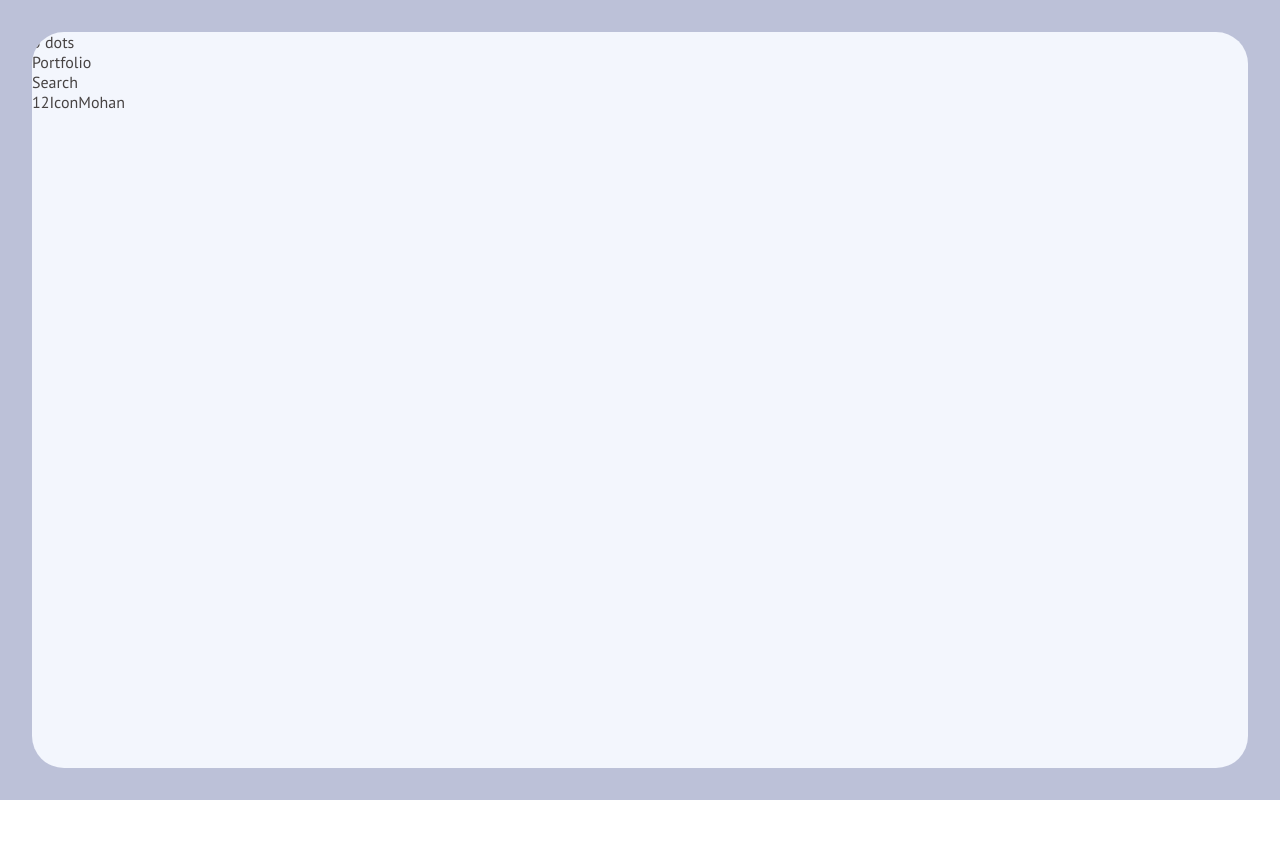
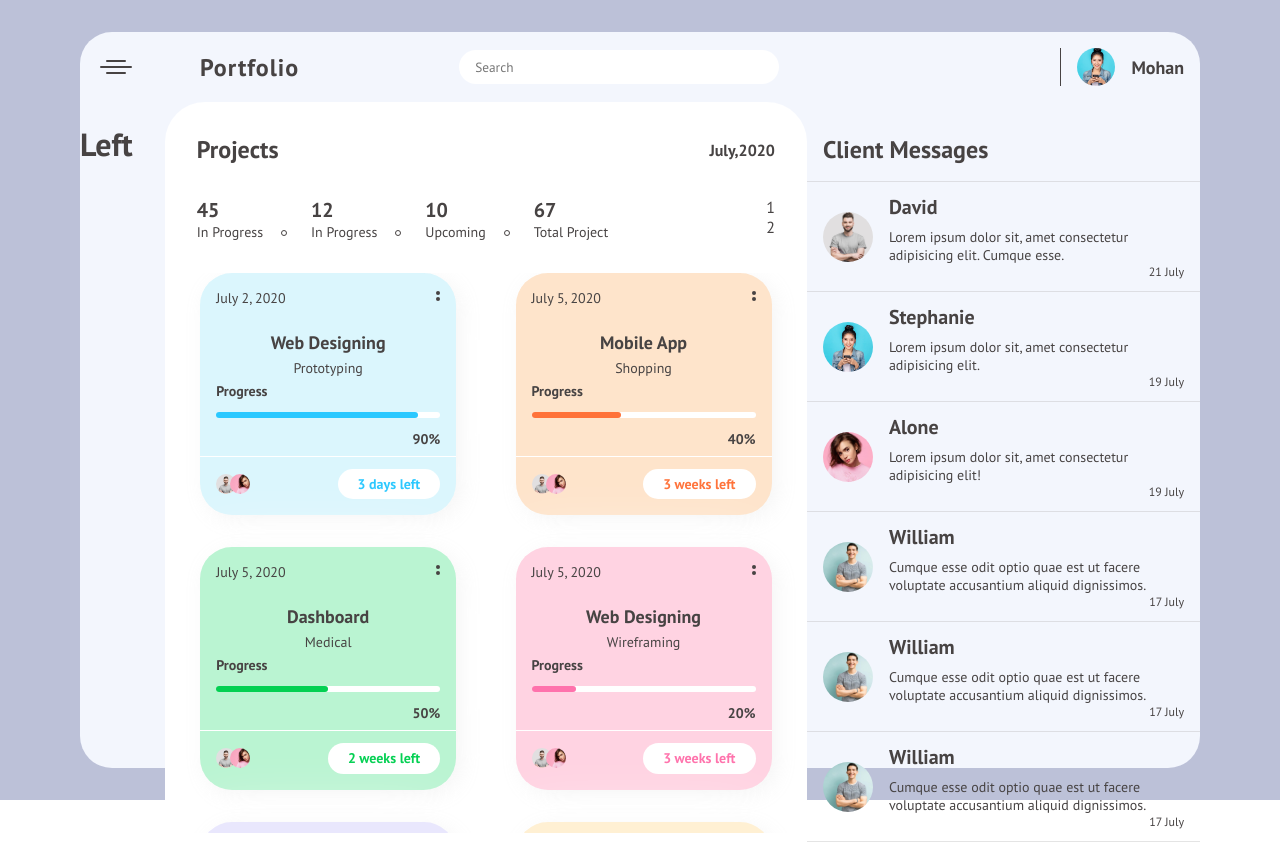
Before and after one commit to mohandast52/my-portfolio, a Next.js app: page /dashboard in a window 1280 px wide. Before the commit the page ends 800 px from the top, so only its background shows below. Built offline with nearby package versions, Linux system fonts and the light colour scheme.

Commit message:
top navbar added

```diff
--- a/components/Dashboard/ClientMessages/index.jsx
+++ b/components/Dashboard/ClientMessages/index.jsx
@@ -42,6 +42,24 @@ const MESSAGES = [
     text:
       'Cumque esse odit optio quae est ut facere voluptate accusantium aliquid dignissimos.',
   },
+  {
+    id: 'message-105',
+    sender: 'William',
+    date: '17 July',
+    isStarred: false,
+    imageName: 'boy_2',
+    text:
+      'Cumque esse odit optio quae est ut facere voluptate accusantium aliquid dignissimos.',
+  },
+  {
+    id: 'message-106',
+    sender: 'William',
+    date: '17 July',
+    isStarred: false,
+    imageName: 'boy_2',
+    text:
+      'Cumque esse odit optio quae est ut facere voluptate accusantium aliquid dignissimos.',
+  },
 ];
 
 const ClientMessages = () => (
--- a/components/Dashboard/ClientMessages/styles.jsx
+++ b/components/Dashboard/ClientMessages/styles.jsx
@@ -3,6 +3,12 @@ import { COLOR } from '../Helpers';
 
 export const MessagesContainer = styled.div`
   width: 34vw;
+
+  h2 {
+    margin: 0;
+    padding: 2rem 1rem 1rem 1rem;
+    border-bottom: 1px solid ${COLOR.LIGHT_GREY};
+  }
 `;
 
 export const Messages = styled.div``;
@@ -16,11 +22,12 @@ export const EachMessage = styled.div`
   transition: transform 0.1s ease-in;
 
   &:hover {
+    width: 110%;
+    cursor: pointer;
     border-radius: 1rem;
-    cursor: pointer;
+    transform: translate(16px, -8px);
     background-color: ${COLOR.WHITE};
     border-bottom: 1px solid ${COLOR.WHITE};
-    transform: translate(16px, -8px);
     box-shadow: 22px 22px 28px #cecece54;
   }
 `;
--- a/components/Dashboard/Layout/LeftNavBar/index.jsx
+++ b/components/Dashboard/Layout/LeftNavBar/index.jsx
@@ -1,19 +1,9 @@
 import React from 'react';
 
-const LeftNavBar = () => (
+const RightNavBar = () => (
   <div>
-    <div>3 dots</div>
-    <div>Portfolio</div>
-    <div>Search</div>
-
-    <div className="headerCorder">
-      <span className="icon-1">1</span>
-      <span className="icon-2">2</span>
-      <span className="divider" />
-      <span className="icon-1">Icon</span>
-      <span className="icon-2">Mohan</span>
-    </div>
+    <h1>Left</h1>
   </div>
 );
 
-export default LeftNavBar;
+export default RightNavBar;
--- a/components/Dashboard/Layout/LeftNavBar/styles.jsx
+++ b/components/Dashboard/Layout/LeftNavBar/styles.jsx
@@ -1,6 +1,9 @@
 import styled from 'styled-components';
 // import { COLOR } from '../../Helpers';
 
-export const LeftNavBarContainer = styled.div``;
+export const RightNavBarContainer = styled.div`
+  width: 10%;
+  border: 1px solid red;
+`;
 
 export const Container = styled.div``;
--- a/components/Dashboard/Layout/TopNavBar/index.jsx
+++ b/components/Dashboard/Layout/TopNavBar/index.jsx
@@ -1,9 +1,30 @@
 import React from 'react';
+import {
+  LeftNavBarContainer, ColumnOne, ColumnTwo, Logo,
+} from './styles';
 
-const RightNavBar = () => (
-  <div>
-    <h1>Left</h1>
-  </div>
+const LeftNavBar = () => (
+  <LeftNavBarContainer>
+    <ColumnOne>
+      <Logo>
+        <span />
+        <span />
+        <span />
+      </Logo>
+      <div className="name">Portfolio</div>
+      <input type="text" className="search" placeholder="Search" />
+    </ColumnOne>
+
+    <ColumnTwo>
+      <span className="icon icon-1">1</span>
+      <span className="icon icon-2">2</span>
+      <span className="divider" />
+      <div className="profile-picture">
+        <img src="/images/girl_1.jpg" alt="Profile" />
+      </div>
+      <span className="profile-name">Mohan</span>
+    </ColumnTwo>
+  </LeftNavBarContainer>
 );
 
-export default RightNavBar;
+export default LeftNavBar;
--- a/components/Dashboard/Layout/TopNavBar/styles.jsx
+++ b/components/Dashboard/Layout/TopNavBar/styles.jsx
@@ -1,6 +1,93 @@
 import styled from 'styled-components';
-// import { COLOR } from '../../Helpers';
+import { COLOR } from '../../Helpers';
 
-export const RightNavBarContainer = styled.div``;
+export const LeftNavBarContainer = styled.div`
+  display: flex;
+  justify-content: space-between;
+  width: 100%;
+  padding: 1rem;
+`;
 
-export const Container = styled.div``;
+export const ColumnOne = styled.div`
+  display: flex;
+  align-items: center;
+
+  .name {
+    padding-left: 4rem;
+    padding-right: 10rem;
+    font-size: 24px;
+    font-weight: bold;
+    letter-spacing: 1px;
+  }
+  .search {
+    width: 18rem;
+    padding: 8px 16px;
+    border: none;
+    outline: none;
+    border-radius: 20px;
+  }
+`;
+
+export const Logo = styled.div`
+  display: flex;
+  flex-direction: column;
+  align-items: center;
+
+  span {
+    width: 2rem;
+    height: 2px;
+    border-radius: 4px;
+    background-color: ${COLOR.BLACK};
+    &:nth-child(1),
+    &:nth-child(3) {
+      width: 50%;
+    }
+    &:nth-child(2) {
+      margin: 4px;
+    }
+  }
+`;
+
+export const ColumnTwo = styled.div`
+  display: flex;
+  justify-content: flex-end;
+  align-items: center;
+
+  .icon {
+    width: 36px;
+    height: 36px;
+    border-radius: 50%;
+    border: 1px solid ${COLOR.BLACK};
+    visibility: hidden;
+
+    &:not(:last-child) {
+      margin-right: 0.5rem;
+    }
+  }
+
+  .divider {
+    width: 1px;
+    height: 100%;
+    background-color: ${COLOR.BLACK};
+    margin: 0 1rem;
+  }
+
+  .profile-picture {
+    width: 38px;
+    height: 38px;
+    margin-right: 1rem;
+    overflow: hidden;
+    border-radius: 50%;
+
+    img {
+      width: 100%;
+      height: 100%;
+      transform: scale(1.2);
+    }
+  }
+
+  .profile-name {
+    font-size: 18px;
+    font-weight: bold;
+  }
+`;
--- a/components/Dashboard/ProjectDetails/index.jsx
+++ b/components/Dashboard/ProjectDetails/index.jsx
@@ -4,7 +4,7 @@ import HeaderTwo from './HeaderTwo';
 import EachCard from './EachCard';
 import { COLOR } from '../Helpers';
 
-import { Container, Body } from './styles';
+import { ProfileDetailsContainer, CardsContainer } from './styles';
 
 const ProjectList = [
   {
@@ -91,12 +91,12 @@ const getColor = type => {
   return null;
 };
 
-const Dashboard = () => (
-  <Container>
+const ProfileDetails = () => (
+  <ProfileDetailsContainer>
     <HeaderOne />
     <HeaderTwo />
 
-    <Body>
+    <CardsContainer>
       {ProjectList.map(
         ({
           id, date, title, info, percentage, timeLeft, color,
@@ -117,8 +117,8 @@ const Dashboard = () => (
           );
         },
       )}
-    </Body>
-  </Container>
+    </CardsContainer>
+  </ProfileDetailsContainer>
 );
 
-export default Dashboard;
+export default ProfileDetails;
--- a/components/Dashboard/ProjectDetails/styles.jsx
+++ b/components/Dashboard/ProjectDetails/styles.jsx
@@ -55,21 +55,20 @@ export const HeaderTwoContainer = styled.div`
   }
 `;
 
-export const Container = styled.div`
+export const ProfileDetailsContainer = styled.div`
   width: 50vw;
-  margin-top: 2rem;
   margin-left: 2rem;
   padding: 2rem 2rem 0rem 2rem;
   border-radius: 40px;
-  background-color: #fcfcfc;
+  /* background-color: #FCFCFC; */
+  background-color: ${COLOR.WHITE};
 `;
 
-export const Body = styled.div`
-  /* border: 2px solid ${COLOR.BLACK}; */
+export const CardsContainer = styled.div`
   display: flex;
+  flex-wrap: wrap;
   justify-content: space-evenly;
   align-items: flex-start;
-  flex-wrap: wrap;
   width: calc(100% + 4rem);
   height: 70vh;
   margin-left: -2rem;
--- a/components/Dashboard/index.jsx
+++ b/components/Dashboard/index.jsx
@@ -1,19 +1,21 @@
 import React from 'react';
-// import LeftProjectDetails from './ProjectDetails';
-// import ClientMessages from './ClientMessages';
 import LeftNavBar from './Layout/LeftNavBar';
+import TopNavBar from './Layout/TopNavBar';
+import LeftProjectDetails from './ProjectDetails';
+import ClientMessages from './ClientMessages';
 import { GlobalStyle, DashboardContainer, Row } from './styles';
 
 const Dashboard = () => (
   <>
     <DashboardContainer>
       <Row>
-        <LeftNavBar />
+        <TopNavBar />
       </Row>
 
       <Row>
-        {/* <LeftProjectDetails /> */}
-        {/* <ClientMessages /> */}
+        <LeftNavBar />
+        <LeftProjectDetails />
+        <ClientMessages />
       </Row>
     </DashboardContainer>
     <GlobalStyle />
--- a/components/Dashboard/styles.jsx
+++ b/components/Dashboard/styles.jsx
@@ -4,7 +4,7 @@ import { COLOR } from './Helpers';
 export const GlobalStyle = createGlobalStyle`
   body {
     /* padding: 2rem; */
-    /* overflow: hidden; */
+    overflow: hidden;
     height: 100vh;
     background-color: ${COLOR.BG_GREY} !important;
   }
@@ -13,15 +13,13 @@ export const GlobalStyle = createGlobalStyle`
 export const DashboardContainer = styled.div`
   position: relative;
   top: 2rem;
+  width: calc(100vw - 10rem);
+  height: calc(100vh - 4rem);
+  max-width: 1140px;
   margin: 0 auto;
-  width: calc(100vw - 4rem);
-  height: calc(100vh - 4rem);
-  /* display: flex; */
+  border-radius: 2rem;
   color: ${COLOR.BLACK};
-  overflow: hidden;
   background-color: #f3f6fd;
-  border-radius: 2rem;
-  max-width: 1400px;
 
   * {
     font-family: "PT Sans", sans-serif !important;
```
